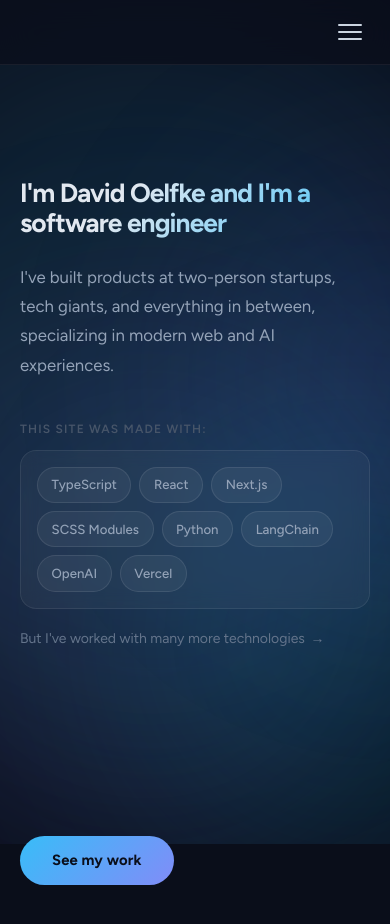
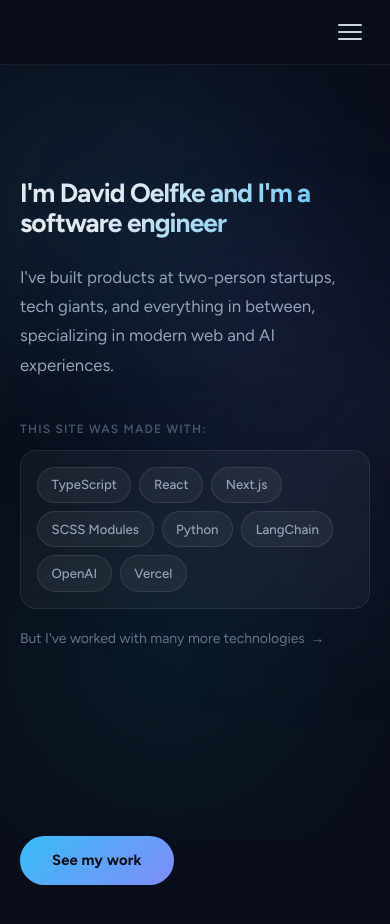
Before and after one commit to Doelfke/DavidOelfke, a Next.js app: page / in a window 390 px wide. Shown: the top 924 px of the page. Built offline with nearby package versions, Linux system fonts and the light colour scheme.

Commit message:
More mobile tweaks

```diff
--- a/src/components/layout/index.module.scss
+++ b/src/components/layout/index.module.scss
@@ -26,6 +26,13 @@
   top: 0;
   left: -200px;
   animation-duration: 26s;
+
+  @media (max-width: 767px) {
+    width: 300px;
+    height: 300px;
+    top: 60px;
+    left: -50px;
+  }
 }
 
 .blob2 {
@@ -36,6 +43,12 @@
   right: 0;
   animation-duration: 21s;
   animation-delay: -7s;
+
+  @media (max-width: 767px) {
+    width: 260px;
+    height: 260px;
+    right: -30px;
+  }
 }
 
 .blob3 {
@@ -46,6 +59,13 @@
   left: 25%;
   animation-duration: 32s;
   animation-delay: -12s;
+
+  @media (max-width: 767px) {
+    width: 240px;
+    height: 240px;
+    bottom: 80px;
+    left: 10%;
+  }
 }
 
 .blob4 {
@@ -56,6 +76,11 @@
   left: 42%;
   animation-duration: 24s;
   animation-delay: -18s;
+
+  @media (max-width: 767px) {
+    width: 200px;
+    height: 200px;
+  }
 }
 
 @keyframes blobFloat {
@@ -64,6 +89,17 @@
   }
   to {
     transform: translate(50px, 35px) scale(1.1);
+  }
+}
+
+@media (max-width: 767px) {
+  @keyframes blobFloat {
+    from {
+      transform: translate(0, 0) scale(1);
+    }
+    to {
+      transform: translate(15px, 15px) scale(1.05);
+    }
   }
 }
 
--- a/src/components/navigation/Navigation.module.scss
+++ b/src/components/navigation/Navigation.module.scss
@@ -8,16 +8,32 @@
   z-index: 100;
   display: flex;
   align-items: center;
-  justify-content: flex-end;
+  justify-content: space-between;
   padding: 0.75rem 1.25rem;
   backdrop-filter: blur(16px);
   -webkit-backdrop-filter: blur(16px);
-  background: rgba(10, 14, 26, 0.7);
+  background: rgba(10, 14, 26, 1);
   border-bottom: 1px solid rgba(255, 255, 255, 0.06);
 
   @include md {
     justify-content: center;
     padding: 0.75rem 2rem;
+  }
+}
+
+.siteTitle {
+  display: block;
+  font-size: 0.95rem;
+  font-weight: 600;
+  color: #e2e8f0;
+  letter-spacing: 0.01em;
+
+  &:hover {
+    color: #38bdf8;
+  }
+
+  @include md {
+    display: none;
   }
 }
 
@@ -28,7 +44,7 @@
   top: 100%;
   left: 0;
   right: 0;
-  background: rgba(10, 14, 26, 0.96);
+  background: rgba(10, 14, 26, 1);
   backdrop-filter: blur(16px);
   -webkit-backdrop-filter: blur(16px);
   border-bottom: 1px solid rgba(255, 255, 255, 0.07);
--- a/src/components/navigation/Navigation.tsx
+++ b/src/components/navigation/Navigation.tsx
@@ -14,6 +14,12 @@ export default function Navigation() {
 
   return (
     <div className={styles.navigation}>
+      {pathname !== '/' && (
+        <Link href="/" className={styles.siteTitle}>
+          DavidOelfke.dev
+        </Link>
+      )}
+      {pathname === '/' && <div></div>}
       <button
         className={`${styles.hamburger} ${styles.hamburgerCollapse} ${isOpen ? styles.isOpen : undefined}`}
         type="button"
```
